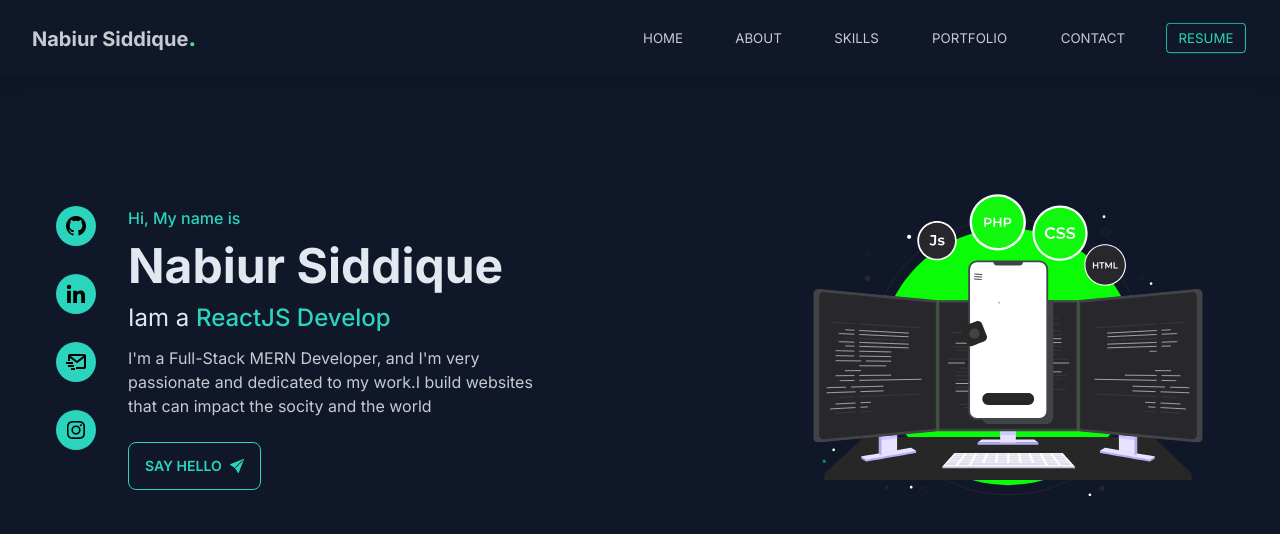
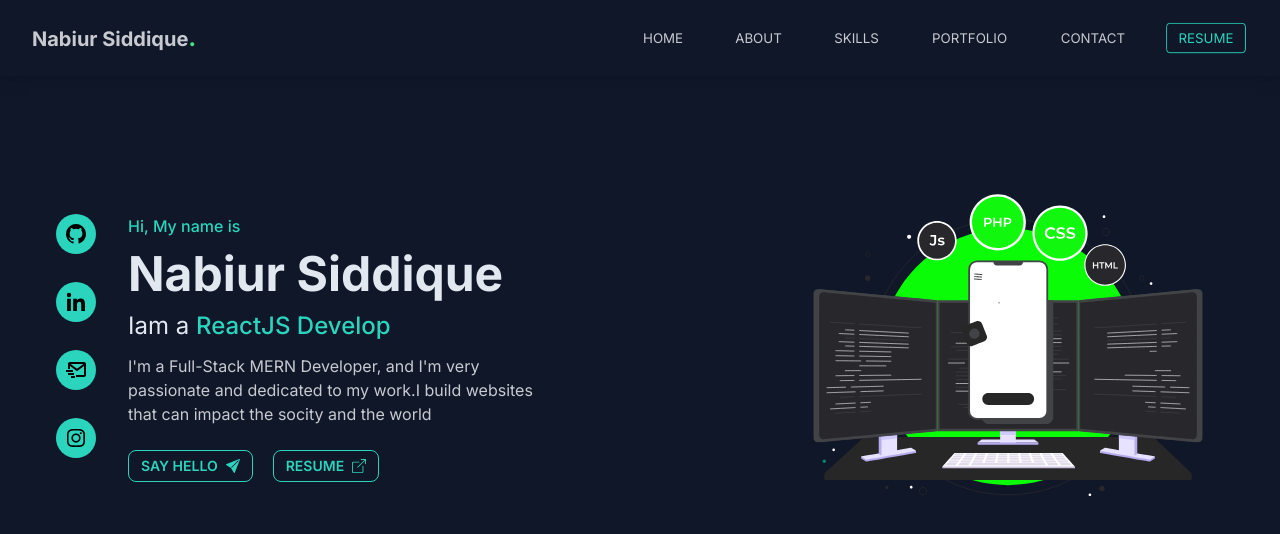
Before and after one commit to nabiursiddique/My-Portfolio-website, a React (Vite) app: page / in a window 1280 px wide. Shown: the top 534 px of the page. Built offline with nearby package versions, Linux system fonts and the light colour scheme.

Commit message:
Design- Hero secion is completed

```diff
--- a/src/components/Home/Hero/Hero.jsx
+++ b/src/components/Home/Hero/Hero.jsx
@@ -1,6 +1,6 @@
 import React, { useEffect, useRef } from 'react';
 import { useTypewriter, Cursor } from 'react-simple-typewriter';
-import { BsFillSendFill } from "react-icons/bs";
+import { BsFillSendFill, BsBoxArrowUpRight } from "react-icons/bs";
 import Leftside from '../Leftside/Leftside';
 import Lottie from 'lottie-react'
 import programmingAnimation from '../../../assets/programmingAnimation.json'
@@ -53,12 +53,21 @@ const Hero = () => {
 
                         <LinksForSmDevice />
 
-                        <motion.button
-                            initial={{ y: 10, opacity: 0 }}
-                            animate={{ y: 0, opacity: 1 }}
-                            transition={{ duration: 0.5, delay: 1 }}
-                            className="btn btn-md btn-outline btn-success mt-3">Say Hello <BsFillSendFill />
-                        </motion.button>
+                        <div className='lg:mt-0 mt-2'>
+                            <motion.button
+                                initial={{ y: 10, opacity: 0 }}
+                                animate={{ y: 0, opacity: 1 }}
+                                transition={{ duration: 0.5, delay: 1 }}
+                                className="btn btn-sm btn-outline btn-success mt-3 mr-5">Say Hello <BsFillSendFill />
+                            </motion.button>
+                            <motion.button
+                                initial={{ y: 10, opacity: 0 }}
+                                animate={{ y: 0, opacity: 1 }}
+                                transition={{ duration: 0.5, delay: 1.1 }}
+                                className="btn btn-sm btn-outline btn-success mt-3">
+                                RESUME <BsBoxArrowUpRight />
+                            </motion.button>
+                        </div>
                     </div>
                 </div>
                 <Lottie animationData={programmingAnimation} className='max-w-lg hidden lg:block md:block' />
```
